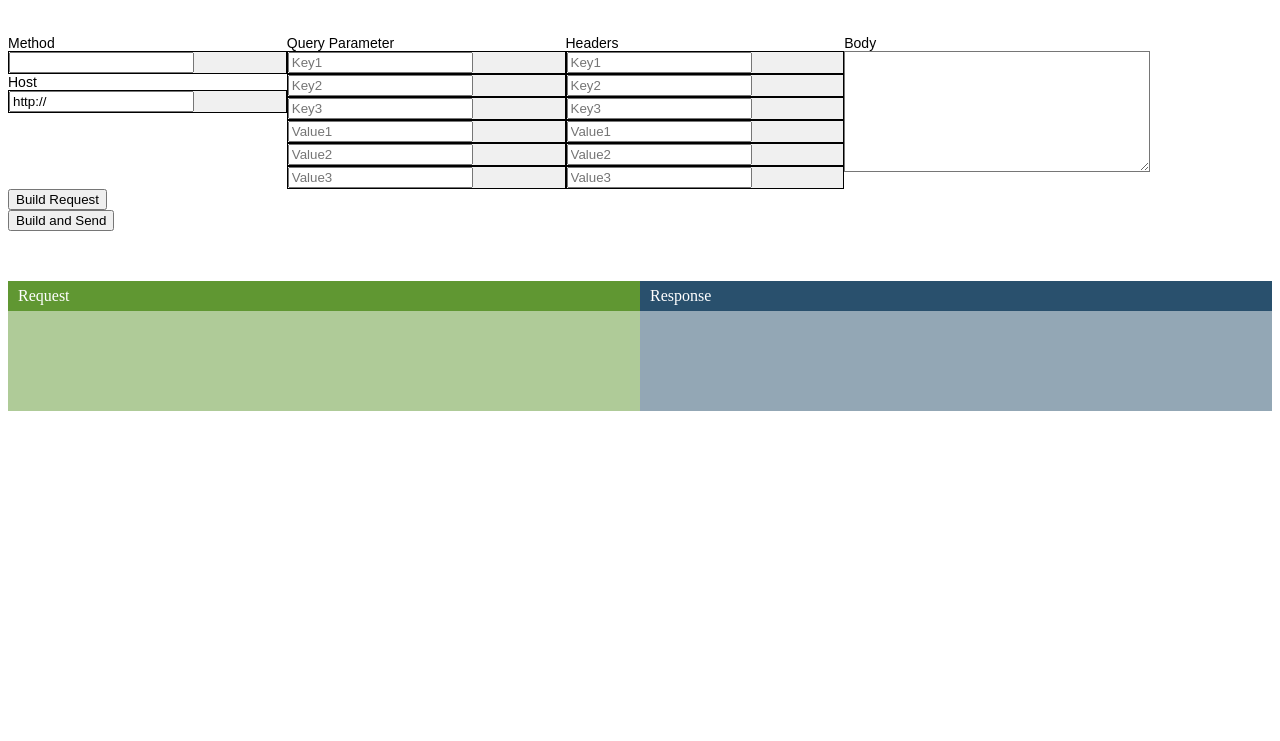
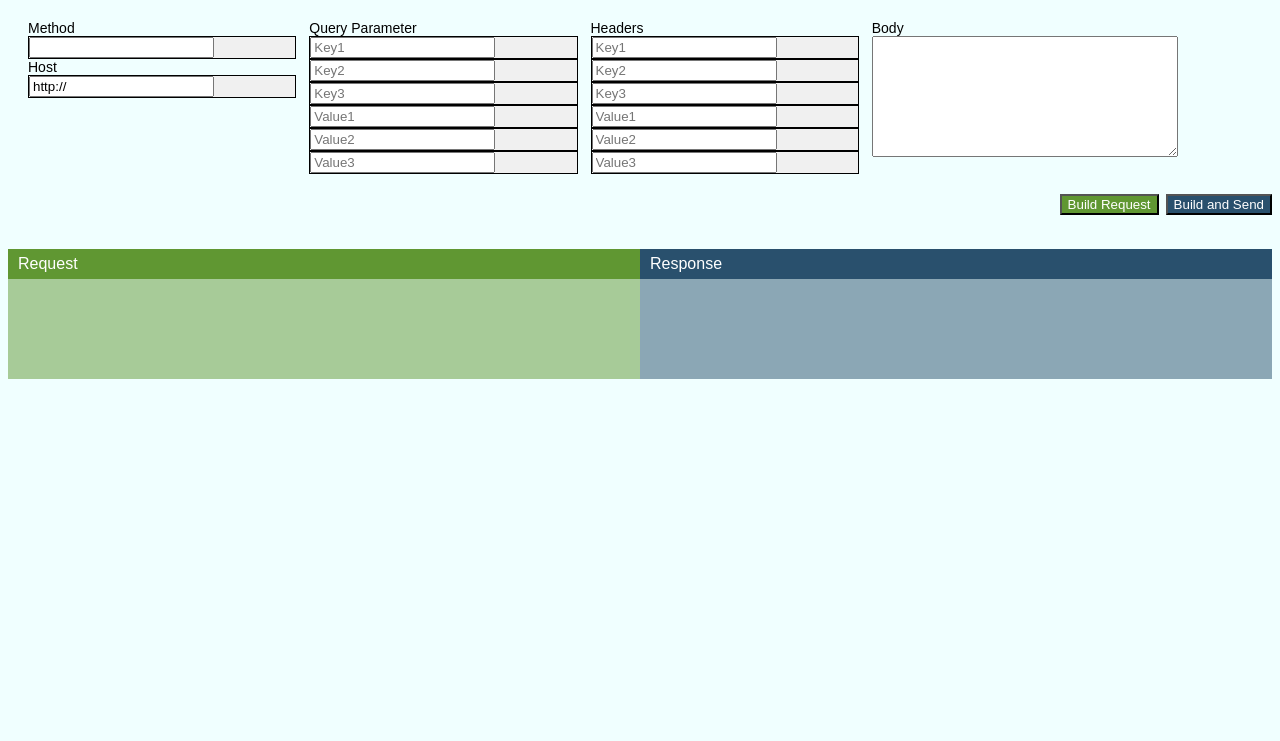
Before and after one commit to SalSoloman/HTTP, a website: page postalicious/public/index.html in a window 1280 px wide. Shown: the part 59-800 px from the top of the page. Drawn offline with Linux system fonts and the light colour scheme.

Commit message:
finish css

```diff
--- a/postalicious/public/index.html
+++ b/postalicious/public/index.html
@@ -84,11 +84,11 @@
 
   <div class="flex-container-5">
     <div class="request-button">
-      <button id="req-button" type="submit" class="btn btn-default">Build Request</button>
+      <button id="req-button" type="submit">Build Request</button>
     </div>
 
     <div class="response-button">
-      <button id="resp-button" type="submit" class="btn btn-default">Build and Send</button>
+      <button id="resp-button" type="submit">Build and Send</button>
     </div>
   </div>
 
--- a/postalicious/public/javascripts/method.js
+++ b/postalicious/public/javascripts/method.js
@@ -6,18 +6,11 @@ document.getElementById('main-form').addEventListener('submit', function(event){
 
   const method = document.querySelector('.method-input').value
   const host = document.querySelector('.host-input').value
-  const queryKey1 = document.querySelector('.Query-Keys1').value
-  const queryKey2 = document.querySelector('.Query-Keys2').value
-  const queryKey3 = document.querySelector('.Query-Keys3').value
-  const queryValue1 = document.querySelector('.Query-Value1').value
-  const queryValue2 = document.querySelector('.Query-Value2').value
-  const queryValue3 = document.querySelector('.Query-Value3').value
-  const headerKeys1 = document.querySelector('.Header-Keys1').value
-  const headerKeys2 = document.querySelector('.Header-Keys2').value
-  const headerKeys3 = document.querySelector('.Header-Keys3').value
-  const headerValue1 = document.querySelector('.Header-Values1').value
-  const headerValue2 = document.querySelector('.Header-Values2').value
-  const headerValue3 = document.querySelector('.Header-Values3').value
+  // const queryKey = document.querySelector('.Query-Keys').value
+  // const queryValue = document.querySelector('.Query-Value').value
+  // const headerKeys = document.querySelector('.Header-Keys').value
+  // const headerValue = document.querySelector('.Header-Values').value
+  // const responseContainer = document.querySelector('.response-container')
 
   fetch('/request', {
     method: 'POST',
@@ -38,20 +31,14 @@ document.getElementById('main-form').addEventListener('submit', function(event){
     console.log(responsePayload)
   })
 
-
-let request = new Request {
-      host,
-      queryKey,
-      queryValue,
-      headerKeys,
-      headerValue,
-}
-console.log(request)
-
-
-
 //
 // let request = new Request('http://localhost3001', {
+//     method,
+//     host,
+//     queryKey,
+//     queryValue,
+//     headerKeys,
+//     headerValue,
 //   })
 //   fetch(request)
 //   .then(function(response) {
--- a/postalicious/public/stylesheets/style.css
+++ b/postalicious/public/stylesheets/style.css
@@ -1,23 +1,28 @@
 h1 {
-  color: black;
+  color: white;
   font-family: sans-serif;
-  background-color: grey;
+  background-color: #4682B4;
   font-weight: bold;
   font-size: 24px;
   text-align: center;
 }
 
+body {
+  background-color: #F0FFFF;
+}
+
 #main-form {
   display: flex;
-  margin-top: 50px;
+  margin-top: 35px;
+  margin-left: 20px;
+  background-color: #F0FFFF;
 }
-
-
 
 .flex-container-1 {
   flex-grow: 1;
   font-family: sans-serif;
   font-size: 14px;
+  padding-right: 13px;
 }
 
 
@@ -25,6 +30,7 @@ h1 {
   flex-grow: 1;
   font-family: sans-serif;
   font-size: 14px;
+  padding-right: 13px;
 }
 
 
@@ -32,24 +38,24 @@ h1 {
   flex-grow: 1;
   font-family: sans-serif;
   font-size: 14px;
+  padding-right: 13px;
 }
-
 
 .flex-container-4 {
   flex-grow: 1;
   font-family: sans-serif;
   font-size: 14px;
-  padding-right: 30px;
+  padding-right: 13px;
 }
-
 
 .flex-container-5 {
   flex-grow: 1;
   font-family: sans-serif;
   font-size: 14px;
+  padding-top: 20px;
+  float: right;
+  display: flex;
 }
-
-
 
 .flex-item {
   background-color: #F0F0F0;
@@ -58,27 +64,26 @@ h1 {
   font-size: 14px;
 }
 
-.body-box {
-  background-color: white;
-}
-
 textarea {
   width: 300px;
   height: 115px;
 }
 
 .request-button {
-  color: black;
+  color: white;
   font-size: 14px;
   border-radius: 3px;
   font-weight: bold;
+  background-color: #609732;
 }
 
 .response-button {
-  color: black;
+  color: white;
   font-size: 14px;
   border-radius: 3px;
   font-weight: bold;
+  margin-left: 7px;
+  background-color: #29506D;
 }
 
 #display-form {
@@ -88,7 +93,8 @@ textarea {
 
 .Information-From-Server {
   display: flex;
-  margin-top: 50px;
+  margin-top: 75px;
+  flex-direction: row;
 }
 
 .outputs {
@@ -101,6 +107,19 @@ textarea {
   width: 50%;
   background-color: #609732;
   padding: 6px 6px 6px 10px;
+  flex-direction: row;
+  display: flex;
+  font-family: sans-serif;
+}
+
+#req-button {
+  background-color: #609732;
+  color: white;
+}
+
+#resp-button {
+  background-color: #29506D;
+  color: white;
 }
 
 
@@ -109,6 +128,9 @@ textarea {
   width: 50%;
   background-color: #29506D;
   padding: 6px 6px 6px 10px;
+  flex-direction: row;
+  display: flex;
+  font-family: sans-serif;
 }
 
 .request-box {
```
